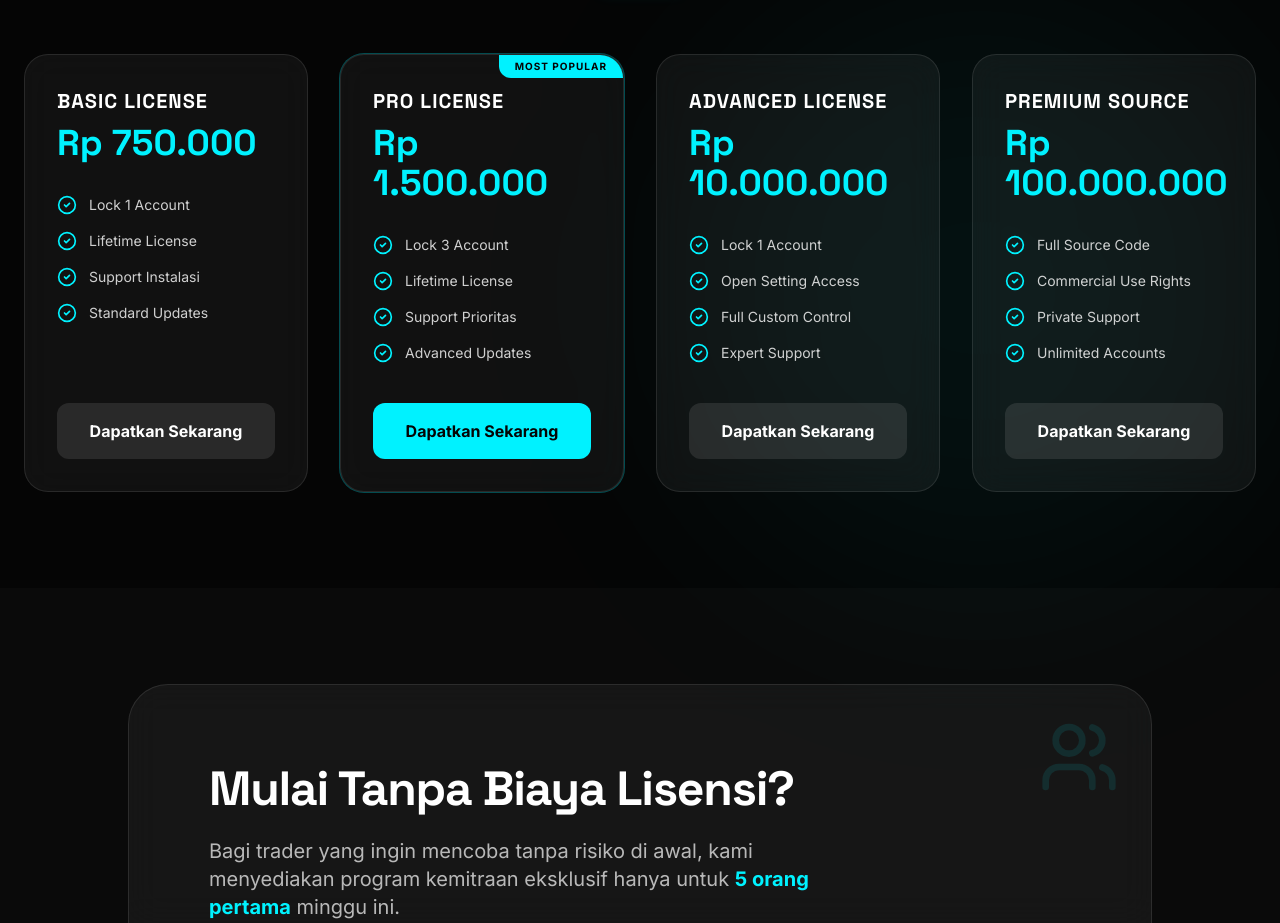
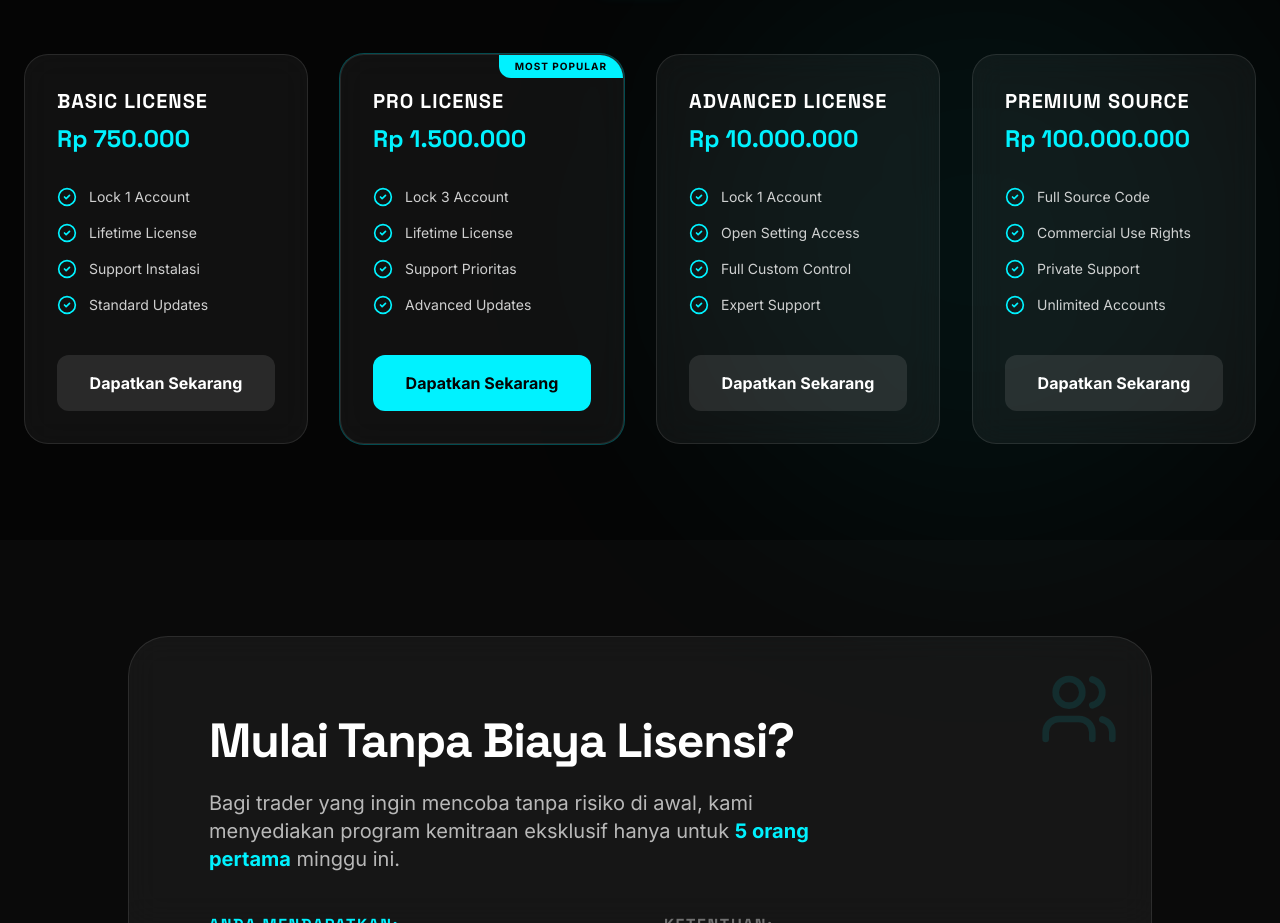
Before and after one commit to hbibseven/Heohunter, a React (Vite) app: page / in a window 1280 px wide. Shown: the part 5120-6043 px from the top of the page. Built offline with nearby package versions, Linux system fonts and the light colour scheme.

Commit message:
feat(pricing): Adjust price font size on cards
Reduces the font size of the displayed price on pricing cards to improve visual hierarchy and prevent overflow on smaller screens.

```diff
--- a/src/App.tsx
+++ b/src/App.tsx
@@ -134,7 +134,7 @@ const PricingCard = ({
       </div>
     )}
     <h3 className="text-xl font-display font-bold mb-2 uppercase tracking-wider">{title}</h3>
-    <div className="text-4xl font-display font-bold mb-8 text-neon-cyan">
+    <div className="text-2xl font-display font-bold mb-8 text-neon-cyan">
       {price}
     </div>
     <ul className="space-y-4 mb-10 flex-grow">
```
